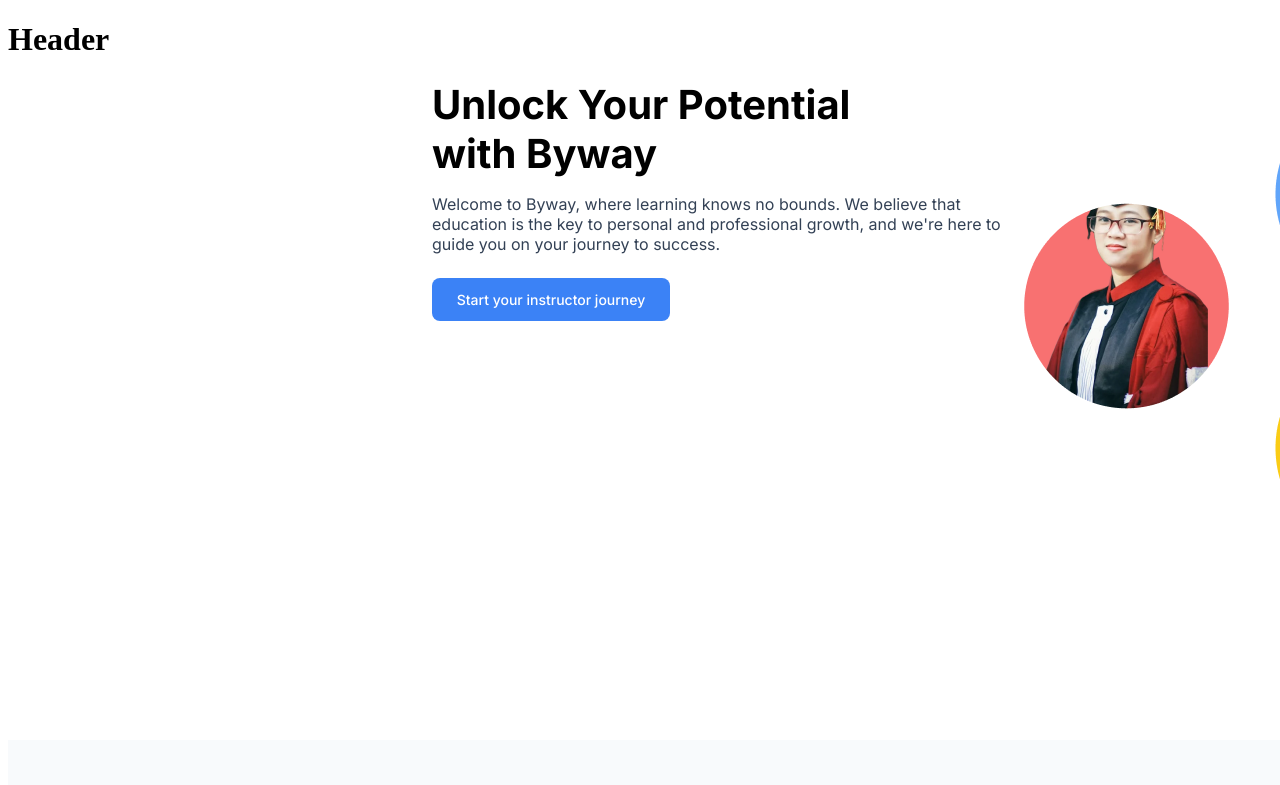
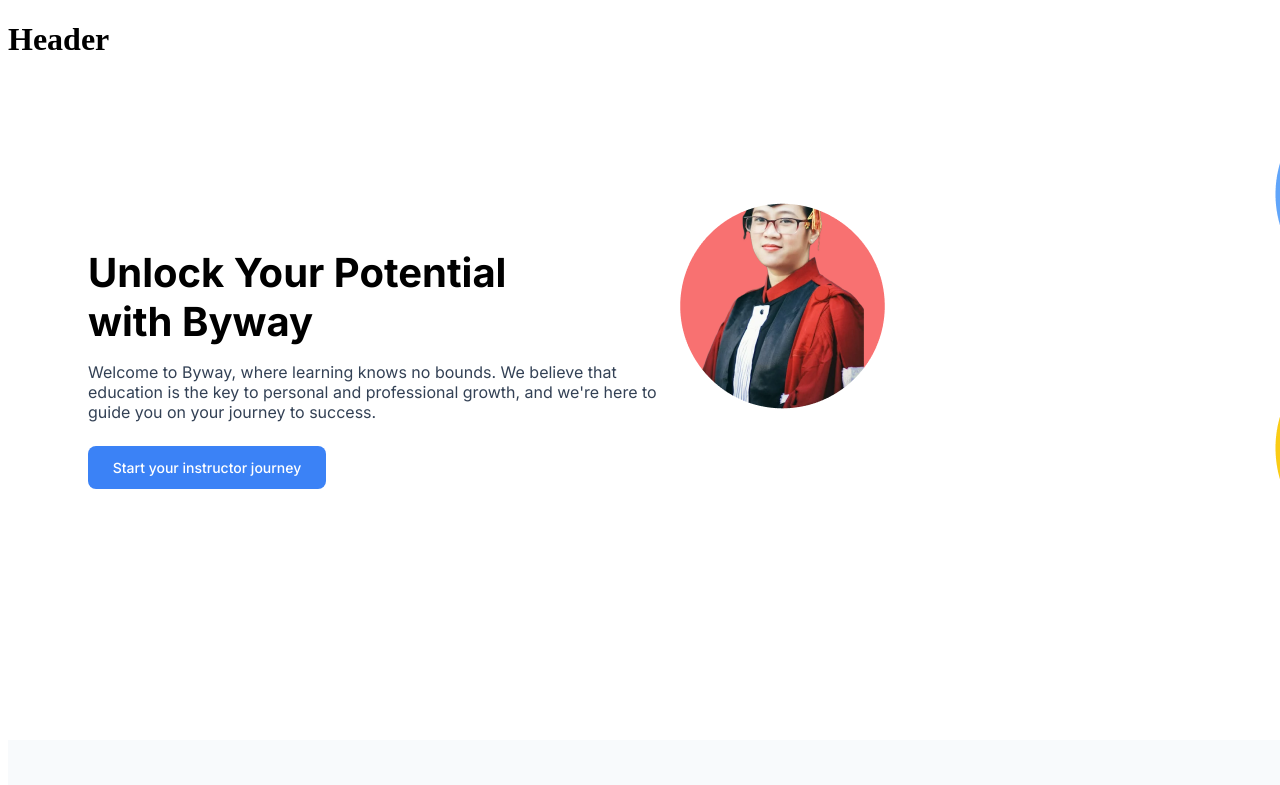
Before and after one commit to Devora-Digital/SkillBoost-Frontend, a Next.js app in the folder skillboost-frontend/: page / in a window 1280 px wide. Shown: the top 785 px of the page. Built offline with nearby package versions, Linux system fonts and the light colour scheme.

Commit message:
Edited blocks property in banner block on home page

```diff
--- a/skillboost-frontend/src/app/page.module.scss
+++ b/skillboost-frontend/src/app/page.module.scss
@@ -12,6 +12,7 @@
 /*Banner block*/
 .banner_block {
     display: flex;
+    align-self: flex-start;
     height: 600px;
 }
 
@@ -19,6 +20,8 @@
     display: flex;
     flex-direction: column;
     gap: 24px;
+    margin-top: 168.5px;
+    margin-left: 80px;
 }
 
 .banner_block_text_block {
```
